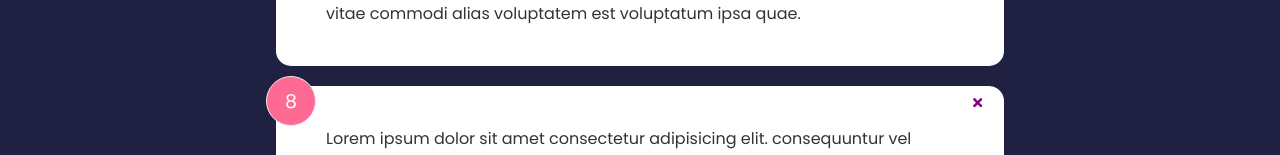
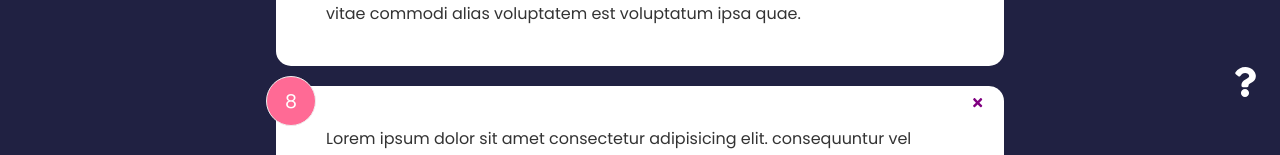
Before and after one commit to ivanolmo/feedback-app, a React (Create React App) app: page / in a window 1280 px wide. Shown: the part 675-830 px from the top of the page. Built offline with nearby package versions, Linux system fonts and the light colour scheme.

Commit message:
Add new component to link to About page. Update <a> tags to Link.

```diff
--- a/src/App.js
+++ b/src/App.js
@@ -8,6 +8,7 @@
 import FeedbackStats from './components/FeedbackStats';
 import FeedbackForm from './components/FeedbackForm';
 import AboutPage from './components/pages/AboutPage';
+import AboutIconLink from './components/AboutIconLink';
 
 function App() {
   const [feedback, setFeedback] = useState(FeedbackData);
@@ -39,6 +40,7 @@
                   feedback={feedback}
                   handleDelete={(id) => handleDelete(id)}
                 />
+                <AboutIconLink />
               </>
             }
           />
--- /dev/null
+++ b/src/components/AboutIconLink.jsx
@@ -0,0 +1,14 @@
+import { Link } from 'react-router-dom';
+import { FaQuestion } from 'react-icons/fa';
+
+function AboutIconLink() {
+  return (
+    <div className='about-link'>
+      <Link to='/about'>
+        <FaQuestion size={30} />
+      </Link>
+    </div>
+  );
+}
+
+export default AboutIconLink;
--- a/src/components/pages/AboutPage.jsx
+++ b/src/components/pages/AboutPage.jsx
@@ -1,3 +1,4 @@
+import { Link } from 'react-router-dom';
 import Card from '../shared/Card';
 
 function AboutPage() {
@@ -9,7 +10,7 @@
           This is a React project to leave feedback for a product or service.
         </p>
         <p>Version 1.0.0</p>
-        <a href='/'>Back To Home</a>
+        <Link to='/'>Back To Home</Link>
       </div>
     </Card>
   );
```
